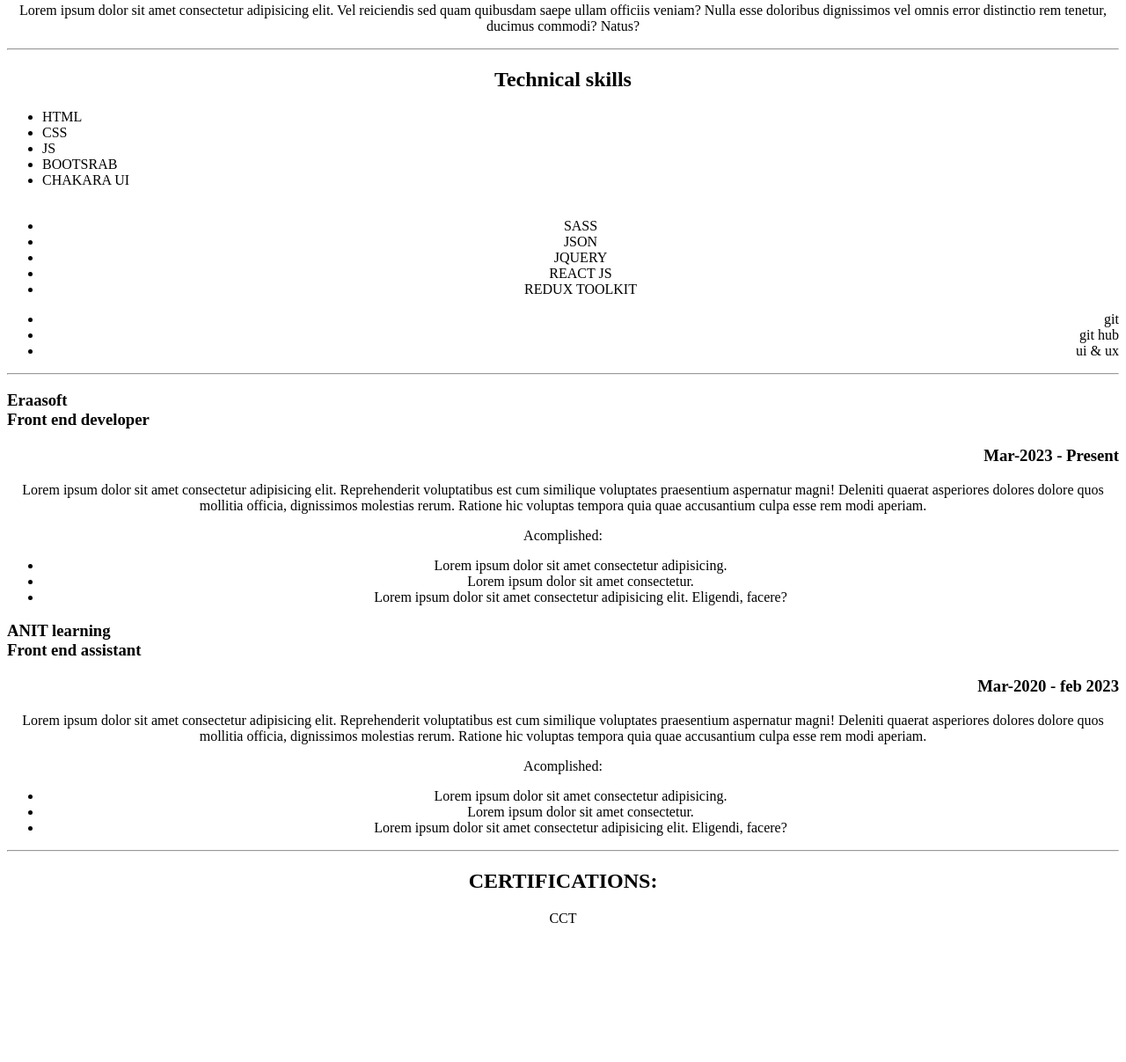
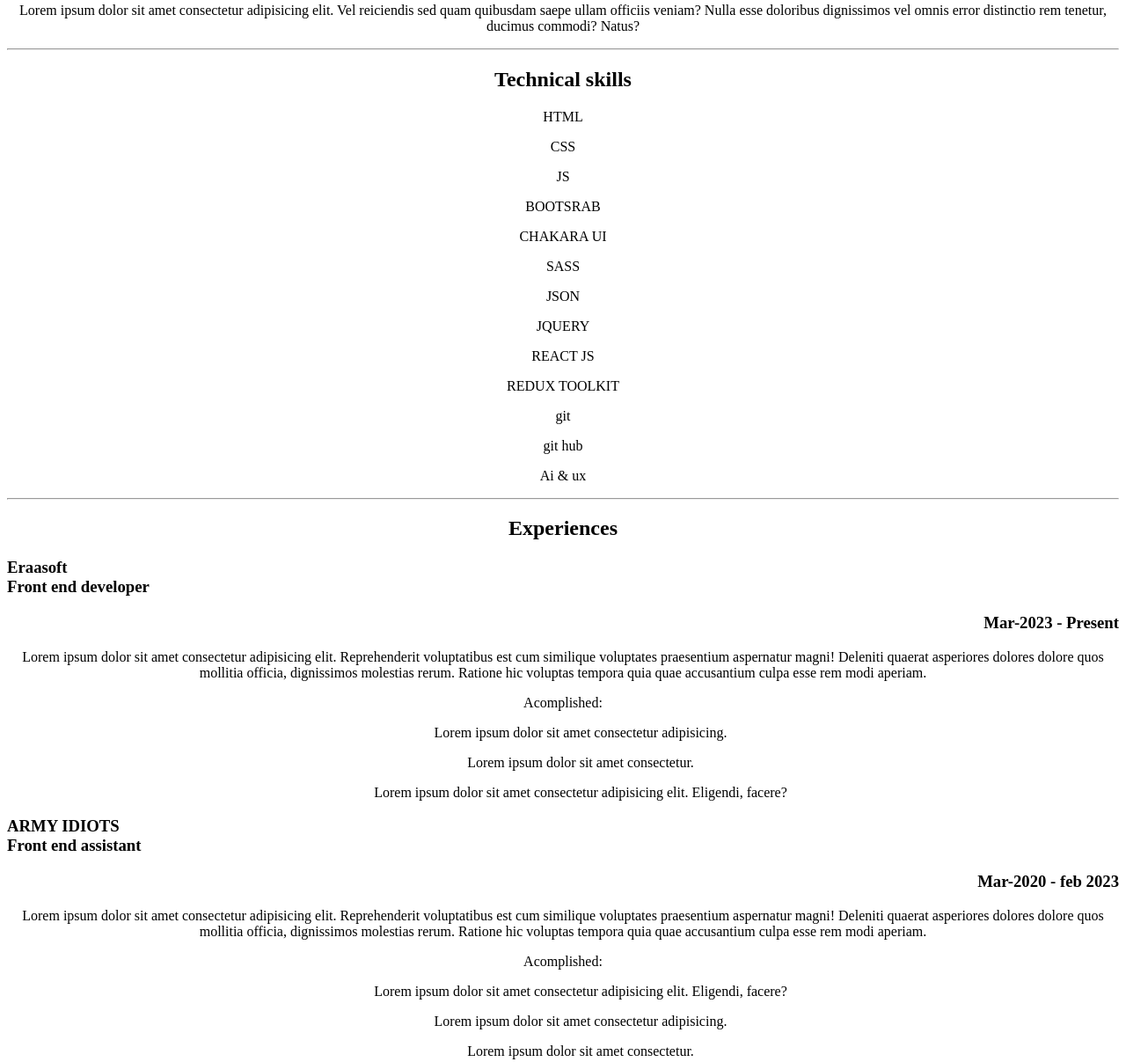
Before and after one commit to RogaMohamed/Eraasoft_tasks-, a plain HTML site: page task2/index.html in a window 1280 px wide. Shown: the part 214-1421 px from the top of the page at 88% size. Before the commit the page ends 1283 px from the top, so only its background shows below. Drawn offline with Linux system fonts and the light colour scheme.

```diff
--- a/task2/index.html
+++ b/task2/index.html
@@ -15,46 +15,46 @@
         <p style="text-align: center;">Lorem ipsum dolor sit amet consectetur adipisicing elit. Vel reiciendis sed quam quibusdam saepe ullam officiis veniam? Nulla esse doloribus dignissimos vel omnis error distinctio rem tenetur, ducimus commodi? Natus?</p><hr>
         <!-- my skills -->
         <h2 style="text-align: center;">Technical skills</h2>
-        <ul>
-            <li>HTML</li>
-            <li>CSS</li>
-            <li>JS</li>
-            <li>BOOTSRAB</li>
-            <li>CHAKARA UI</li> <br>
-        </ul>
-        <ul style="text-align: center;">
-            <li>SASS</li>
-            <li>JSON</li>
-            <li>JQUERY</li>
-            <li>REACT JS</li>
-            <li>REDUX TOOLKIT</li>
-        </ul>
-        <ul style="text-align: right;">
-            <li>git</li>
-            <li>git hub</li>
-            <li>ui & ux</li>
-        </ul> <hr>
+            <div style="text-align: center;">
+                <P>HTML</P>
+                <P>CSS</P>
+                <P>JS</P>
+                <P>BOOTSRAB</P>
+                <P>CHAKARA UI</P>
+                <P>SASS</P>
+                <P>JSON</P>
+                <P>JQUERY</P>
+                <P>REACT JS</P>
+                <P>REDUX TOOLKIT</P>
+                <P>git</P>
+                <P>git hub</P>
+                <P>Ai & ux</P>
+            </div> <hr>
         <!-- my experiences -->
+        <h2 style="text-align: center;">Experiences</h2>
         <div style="text-align: center;"><h3 style="text-align: left;">Eraasoft <br> Front end developer</h3><h3 style="text-align: right;">Mar-2023 - Present</h3>
         <h3 style="text-align: left;"></h3>
         Lorem ipsum dolor sit amet consectetur adipisicing elit. Reprehenderit voluptatibus est cum similique voluptates praesentium aspernatur magni! Deleniti quaerat asperiores dolores dolore quos mollitia officia, dignissimos molestias rerum. Ratione hic voluptas tempora quia quae accusantium culpa esse rem modi aperiam.
         <p>Acomplished:</p>
         <ul>
-            <li>Lorem ipsum dolor sit amet consectetur adipisicing.</li>
-            <li>Lorem ipsum dolor sit amet consectetur.</li>
-            <li>Lorem ipsum dolor sit amet consectetur adipisicing elit. Eligendi, facere?</li>
+            <P>Lorem ipsum dolor sit amet consectetur adipisicing.</P>
+            <P>Lorem ipsum dolor sit amet consectetur.</P>
+            <P>Lorem ipsum dolor sit amet consectetur adipisicing elit. Eligendi, facere?</P>
         </ul>
-        <div style="text-align: center;"><h3 style="text-align: left;">ANIT learning <br> Front end assistant</h3><h3 style="text-align: right;">Mar-2020 - feb 2023</h3>
+        <div style="text-align: center;"><h3 style="text-align: left;">ARMY IDIOTS<br> Front end assistant</h3><h3 style="text-align: right;">Mar-2020 - feb 2023</h3>
             <h3 style="text-align: left;"></h3>
             Lorem ipsum dolor sit amet consectetur adipisicing elit. Reprehenderit voluptatibus est cum similique voluptates praesentium aspernatur magni! Deleniti quaerat asperiores dolores dolore quos mollitia officia, dignissimos molestias rerum. Ratione hic voluptas tempora quia quae accusantium culpa esse rem modi aperiam.
             <p>Acomplished:</p>
             <ul>
-                <li>Lorem ipsum dolor sit amet consectetur adipisicing.</li>
-                <li>Lorem ipsum dolor sit amet consectetur.</li>
-                <li>Lorem ipsum dolor sit amet consectetur adipisicing elit. Eligendi, facere?</li>
+                <P>Lorem ipsum dolor sit amet consectetur adipisicing elit. Eligendi, facere?</P>
+                <P>Lorem ipsum dolor sit amet consectetur adipisicing.</P>
+                <P>Lorem ipsum dolor sit amet consectetur.</P>
             </ul> <hr>
             <h2 style="text-align: center;">CERTIFICATIONS:</h2>
+            <P>Bachelor of law</P>
             <P>CCT</P>
+            <p>NLP</p>
+            <p>A.U.P.S</p>
 
 </div>
 
```
Also changed, not shown: 2 other files.
